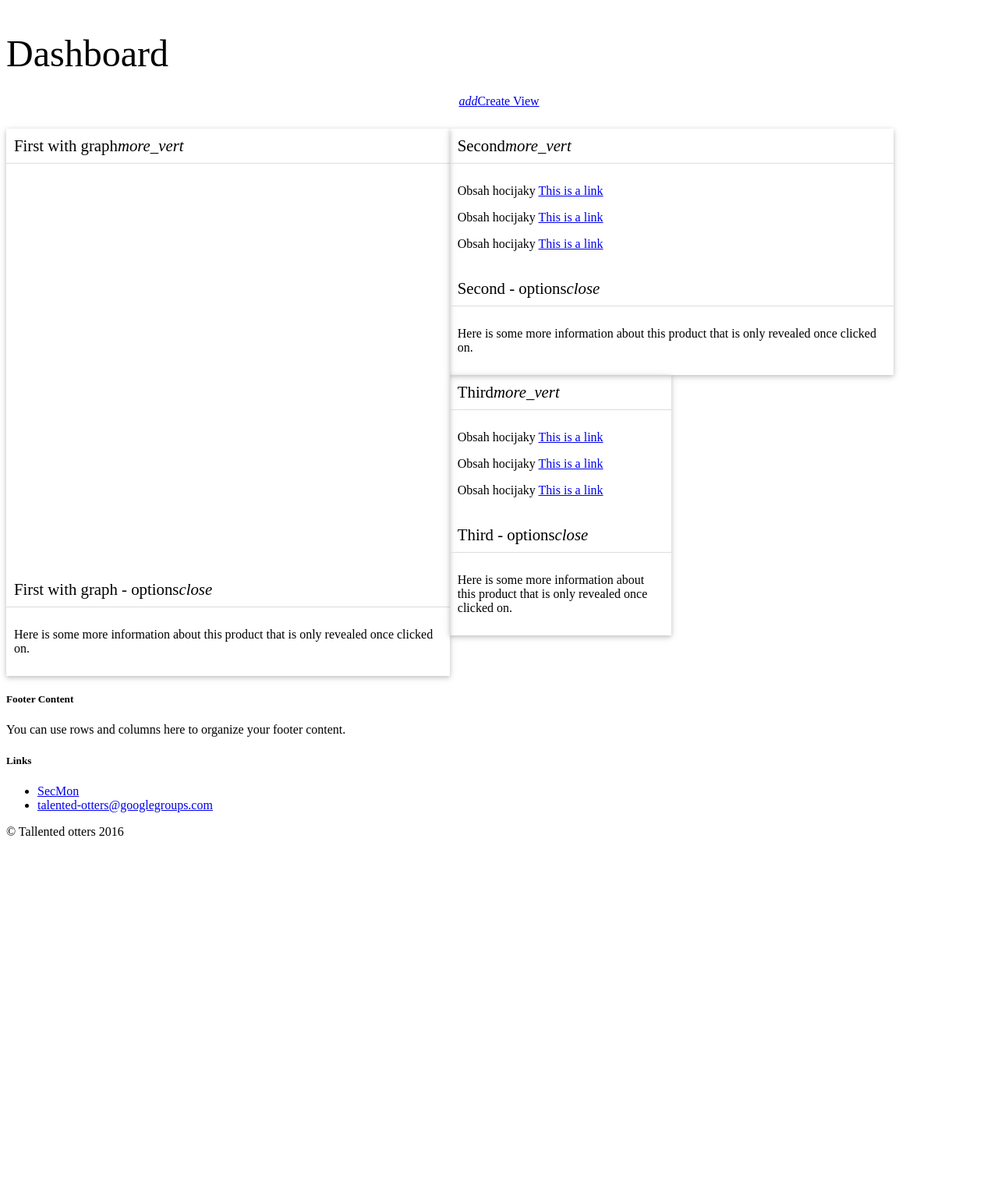
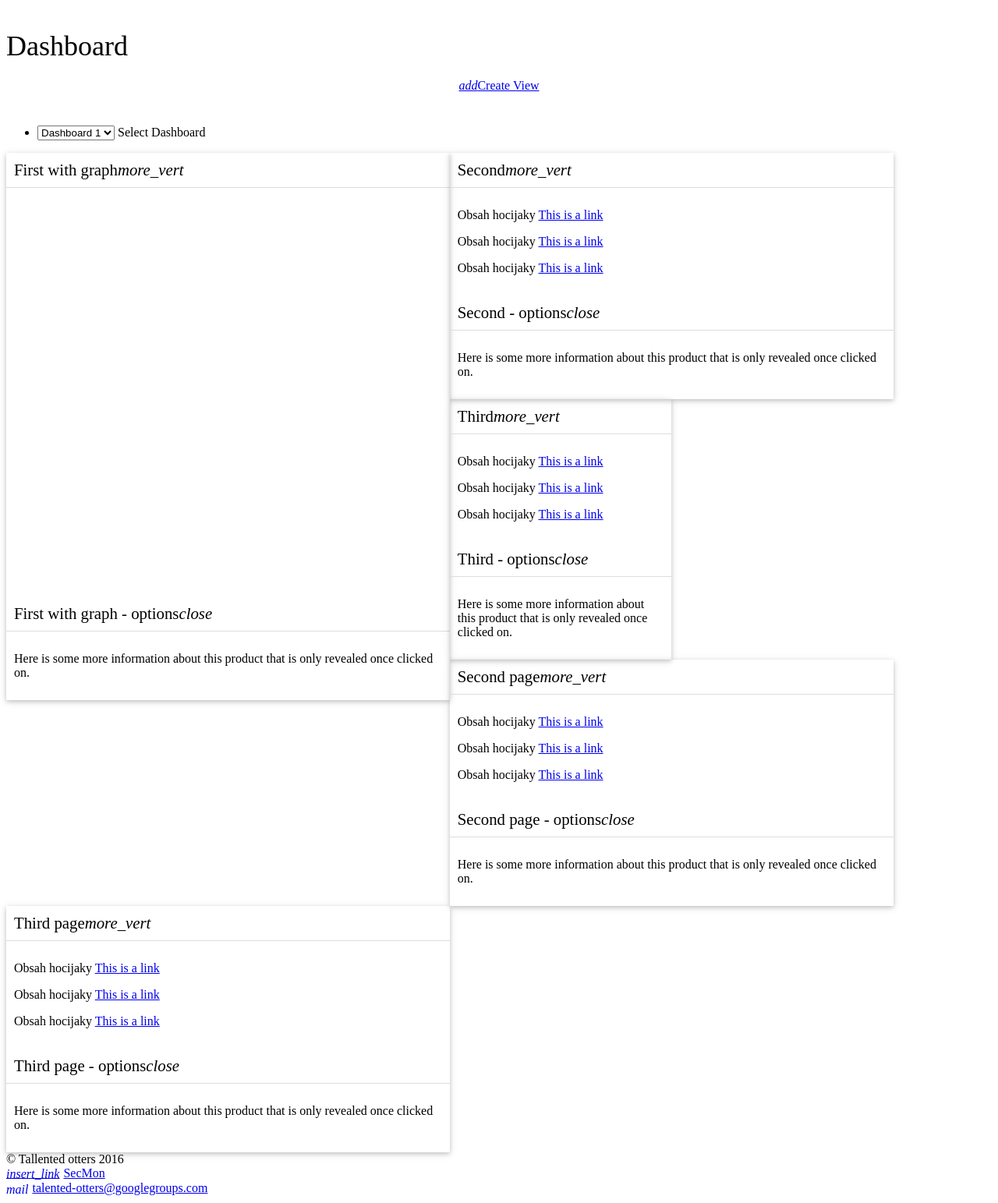
Before and after one commit to jlasti/secmon, a Yii app: template views/view/index.php in a window 1280 px wide. Shown: the whole page at 78% size. Before the commit the page ends 1072 px from the top, so only its background shows below. Run offline with PHP 8.4 and a stand-in for Yii, Linux system fonts and the light colour scheme; the template is opened without the code that fills it, so the values that code supplies are empty; some libraries are stand-ins or nearby versions.

Commit message:
[ADD] Selectbox pre prepinanie stranok s videniami [FIX] Zmensenie paticky a hornej listy

```diff
--- a/views/layouts/main.php
+++ b/views/layouts/main.php
@@ -91,24 +91,19 @@ $menuItems = $isGuest ? [] : Yii::$app->navigation->getItems();
 </main>
 
 <footer class="page-footer light-blue accent-4">
-	<div class="container">
-        <div class="row">
-		    <div class="col l6 s12">
-		        <h5 class="white-text">Footer Content</h5>
-		        <p class="grey-text text-lighten-4">You can use rows and columns here to organize your footer content.</p>
-		    </div>
-  			<div class="col l4 offset-l2 s12">
-	            <h5 class="white-text">Links</h5>
-	            <ul>
-	              <li><a class="grey-text text-lighten-3" href="https://team14-16.studenti.fiit.stuba.sk/">SecMon</a></li>
-	              <li><a class="grey-text text-lighten-3" href="mailto:talented-otters@googlegroups.com">talented-otters@googlegroups.com</a></li>
-	            </ul>
-          	</div>
-        </div>
-  	</div>
   	<div class="footer-copyright">
 		<div class="container">
-			&copy; Tallented otters <?= date('Y') ?>
+	        <div class="row">
+			    <div class="col l4 s12">
+					&copy; Tallented otters <?= date('Y') ?>
+			    </div>
+	  			<div class="col l4 s12">
+	  				<a class="grey-text text-lighten-3" href="https://team14-16.studenti.fiit.stuba.sk/"><i class="material-icons">insert_link</i>SecMon</a>
+	  			</div>
+	  			<div class="col l4 s12">
+		            <a class="grey-text text-lighten-3" href="mailto:talented-otters@googlegroups.com"><i class="material-icons">mail</i>talented-otters@googlegroups.com</a>
+	          	</div>
+	        </div>
 		</div>
 	</div>
 </footer>
--- a/views/view/index.php
+++ b/views/view/index.php
@@ -21,7 +21,24 @@ $this->params['title'] = 'Dashboard';
         <?= Html::a("<i class='material-icons'>add</i>" . Yii::t('app', 'Create View'), ['create'], ['class' => 'btn-floating waves-effect waves-light btn-large red']) ?>
     </div>
 
-    <div class="grid">
+    <div class="row">
+        <div class="col s12 z-depth-1">
+          <ul>
+            <li class="col s3">
+                <div class="input-field col s12">
+                    <select id="dashboard">
+                      <option value="1">Dashboard 1</option>
+                      <option value="2">Dashboard 2</option>
+                      <option value="3">Dashboard 3</option>
+                    </select>
+                    <label>Select Dashboard</label>
+                </div>
+            </li>
+          </ul>
+        </div>
+    </div>
+
+    <div class="grid" id="1">
       <div class="grid-item card width2">
         <div class="card-content">
             <div class="card-header">
@@ -84,6 +101,52 @@ $this->params['title'] = 'Dashboard';
       </div>
     </div>
 
+    <div class="grid" id="2">
+        <div class="grid-item card width2">
+        <div class="card-content">
+            <div class="card-header">
+                <span class="card-title activator grey-text text-darken-4">Second page<i class="material-icons right">more_vert</i></span>
+            </div>
+            <div class="card-body">
+                <p>Obsah hocijaky <a href="#">This is a link</a></p>
+                <p>Obsah hocijaky <a href="#">This is a link</a></p>
+                <p>Obsah hocijaky <a href="#">This is a link</a></p>
+            </div>
+        </div>
+        <div class="card-reveal">
+            <div class="card-header">
+                <span class="card-title grey-text text-darken-4">Second page - options<i class="material-icons right">close</i></span>
+            </div>
+            <div class="card-body">
+                <p>Here is some more information about this product that is only revealed once clicked on.</p>
+            </div>
+        </div>
+      </div>
+    </div>
+
+    <div class="grid" id="3">
+        <div class="grid-item card width2">
+        <div class="card-content">
+            <div class="card-header">
+                <span class="card-title activator grey-text text-darken-4">Third page<i class="material-icons right">more_vert</i></span>
+            </div>
+            <div class="card-body">
+                <p>Obsah hocijaky <a href="#">This is a link</a></p>
+                <p>Obsah hocijaky <a href="#">This is a link</a></p>
+                <p>Obsah hocijaky <a href="#">This is a link</a></p>
+            </div>
+        </div>
+        <div class="card-reveal">
+            <div class="card-header">
+                <span class="card-title grey-text text-darken-4">Third page - options<i class="material-icons right">close</i></span>
+            </div>
+            <div class="card-body">
+                <p>Here is some more information about this product that is only revealed once clicked on.</p>
+            </div>
+        </div>
+      </div>
+    </div>
+
 <!--<?php Pjax::begin(); ?>    <?= GridView::widget([
         'dataProvider' => $dataProvider,
         'filterModel' => $searchModel,
--- a/web/css/site.css
+++ b/web/css/site.css
@@ -62,6 +62,13 @@ body .side-nav {
 header, main, footer {
   margin-left: 250px;
 }
+body footer.page-footer {
+  padding-top: 0px;
+}
+body footer .material-icons {
+  vertical-align: middle;
+  margin-right: 5px;
+}
 .no-sidebar > header, .no-sidebar > main, .no-sidebar > footer {
   margin-left: 0;
 }
@@ -86,12 +93,12 @@ nav .nav-wrapper {
     height: 100%;
 }
 nav.top-nav a.page-title {
-    line-height: 122px;
-    font-size: 48px;
+    line-height: 102px;
+    font-size: 36px;
 }
 nav, nav .nav-wrapper i, nav a.button-collapse, nav a.button-collapse i {
-    height: 122px;
-    line-height: 122px;
+    height: 102px;
+    line-height: 102px;
 }
 body {
     display: flex;
@@ -125,8 +132,8 @@ main > .container {
 }
 
 .side-nav .userView {
-    padding: 20px 32px 0;
-    height: 122px;
+    padding: 1px 32px 0;
+    height: 102px;
 }
 .side-nav .userView .email {
     padding-bottom: 0px;
--- a/web/js/view.js
+++ b/web/js/view.js
@@ -6,13 +6,24 @@ $(function () {
     itemSelector: '.grid-item',
     gutter: 10,
     columnWidth: 20
-  });
+  }).hide();
+
+  var dashboard = $('#dashboard');
+  var activeGrid = $('#' + dashboard[0].value);
+  activeGrid.show();
 
   // make all items draggable
   grid.find('.grid-item').each( function( i, gridItem ) {
     var draggie = new Draggabilly( gridItem );
     // bind drag events to Packery
     grid.packery( 'bindDraggabillyEvents', draggie );
+  });
+
+
+  dashboard.on('change', function() {
+    activeGrid.hide();
+    activeGrid = $('#' + this.value);
+    activeGrid.show();
   });
 
 
```
